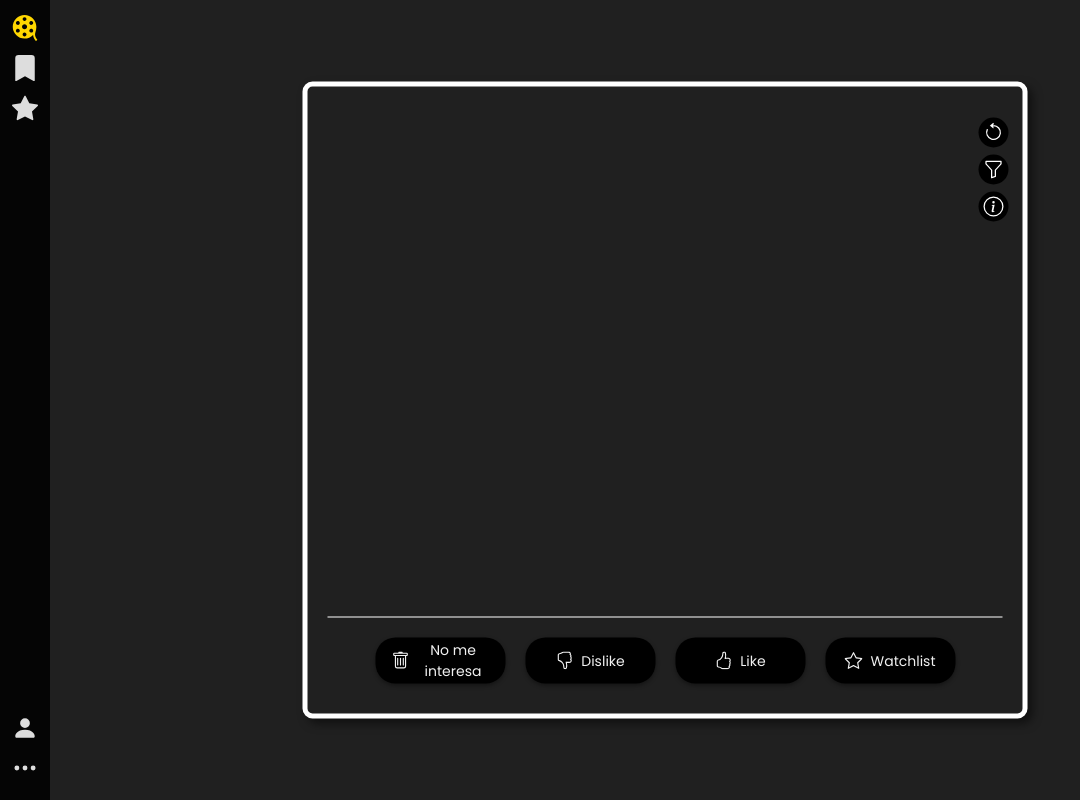
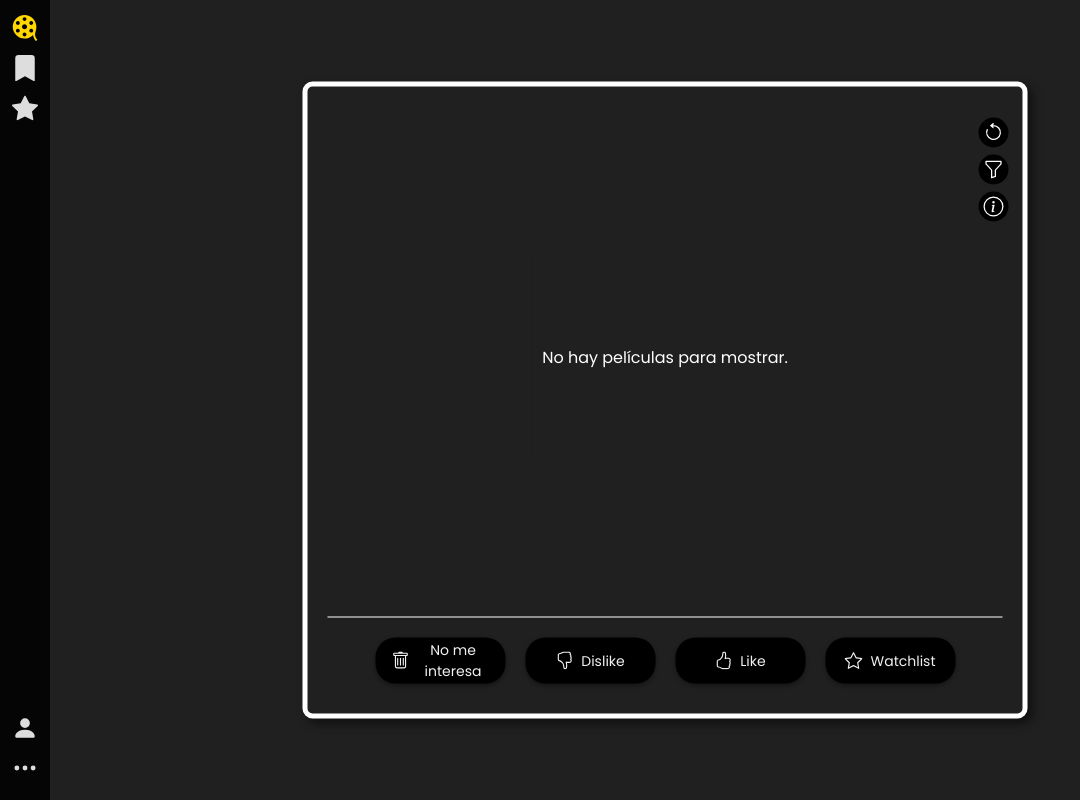
Before and after one commit to DaniB117/movie-day, a website with bundled scripts: page public/pages/index.html in a window 1280 px wide. Both pictures are taken after a click on the button "Iniciar". Shown: the whole page, without its empty margins (0-1080 px from the left). Built offline with nearby package versions, Linux system fonts and the light colour scheme; no server answers.

Commit message:
no movies message

```diff
--- a/public/scripts/index.js
+++ b/public/scripts/index.js
@@ -10,7 +10,7 @@ import '../src/extraBtn.js'
 let i = 0
 let page = 1
 let previousUrl = null
-
+let noMoviesChildren = 0
 const poster = document.querySelector('.poster')
 export let movieArrays =
 {
@@ -20,7 +20,7 @@ export let movieArrays =
   uninterestedMovies: []
 }
 export let showedMovies = []
-const showedMoviesSession = []
+export const showedMoviesSession = []
 export const idArray = obtenerIdLogo()
 let actualYearMin = 1885
 
@@ -99,9 +99,29 @@ export async function mostrarPelicula () {
     i++
     showedMoviesSession.push(movie)
     showedMovies.push(movie)
+    noMoviesChildren = 0
     saveData(movieArrays, showedMovies)
-  } catch (error) {
-    console.log('Hubo un error al obtener la película')
+  } catch {
+    const posterChildren = poster.children
+
+    for (let child of posterChildren) {
+      if (child.classList.contains('no-movies')){
+        noMoviesChildren++
+      }
+    }
+    console.log(noMoviesChildren)
+    if (noMoviesChildren >= 2) return
+    const article = document.createElement('article')
+    article.setAttribute('data-id', 0)
+    article.classList.add('no-movies')
+    poster.prepend(article)
+    const div = document.createElement('div')
+    div.textContent = 'No hay películas para mostrar.'
+    article.append(div)
+    const movie = {id: 0}
+    showedMoviesSession.push(movie)
+    showedMovies.push(movie)
+    saveData(movieArrays, showedMovies)
   }
 }
 
--- a/public/src/buttonselect.js
+++ b/public/src/buttonselect.js
@@ -20,6 +20,7 @@ liked.addEventListener('click', async () => {
   try {
     liked.disabled = true
     const movieId = poster.lastChild.getAttribute('data-id')
+    if (movieId === '0') return
     movieArrays.likedMovies.push(movieId)
     await removePoster()
   } catch {
--- a/public/src/filters.js
+++ b/public/src/filters.js
@@ -1,4 +1,4 @@
-import { showedMovies, mostrarPelicula, idArray, getActualYearMax, setActualYearMax, getActualYearMin, setActualYearMin } from '../scripts/index.js'
+import { showedMovies, mostrarPelicula, idArray, getActualYearMax, setActualYearMax, getActualYearMin, setActualYearMin, showedMoviesSession } from '../scripts/index.js'
 
 const currentDate = new Date()
 const currentYear = currentDate.getFullYear()
@@ -122,7 +122,6 @@ inputElement[0].onblur = function () {
   } else if (whoChange) {
     whoChange = false
   }
-  // console.log(previousYearMin, this.value, whoChange)
 }
 
 inputElement[1].addEventListener('keydown', function (event) {
@@ -215,7 +214,7 @@ apply.addEventListener('click', async () => {
   year.classList.remove('active')
 
   showedMovies.pop()
-
+  showedMoviesSession.splice(0)
   poster.lastChild.remove()
   poster.lastChild.remove()
 
--- a/public/src/loadMovies.js
+++ b/public/src/loadMovies.js
@@ -62,7 +62,6 @@ export function mostrar (arrayWithObjects) {
     deleteButton.classList.add('deleteButton')
     deleteButton.innerHTML = svgCode
     deleteButton.addEventListener('click', (event) => {
-      console.log(movie.id)
       div.remove()
       eliminarIdDeArrays(movie.id)
       Object.entries(movieArrays).forEach(([key, value]) => {
--- a/public/styles/style.css
+++ b/public/styles/style.css
@@ -189,6 +189,17 @@ footer{
         font-size: 18px;
         padding-bottom: 10px;
     }
+}
+
+.no-movies{
+    height: 200px;
+    width: auto;
+    display: flex;
+    justify-content: center;
+    align-items: center;
+    top: 50%;
+    left: 50%;
+    transform: translate(-50%,-50%);
 }
 
 .botones{
```
